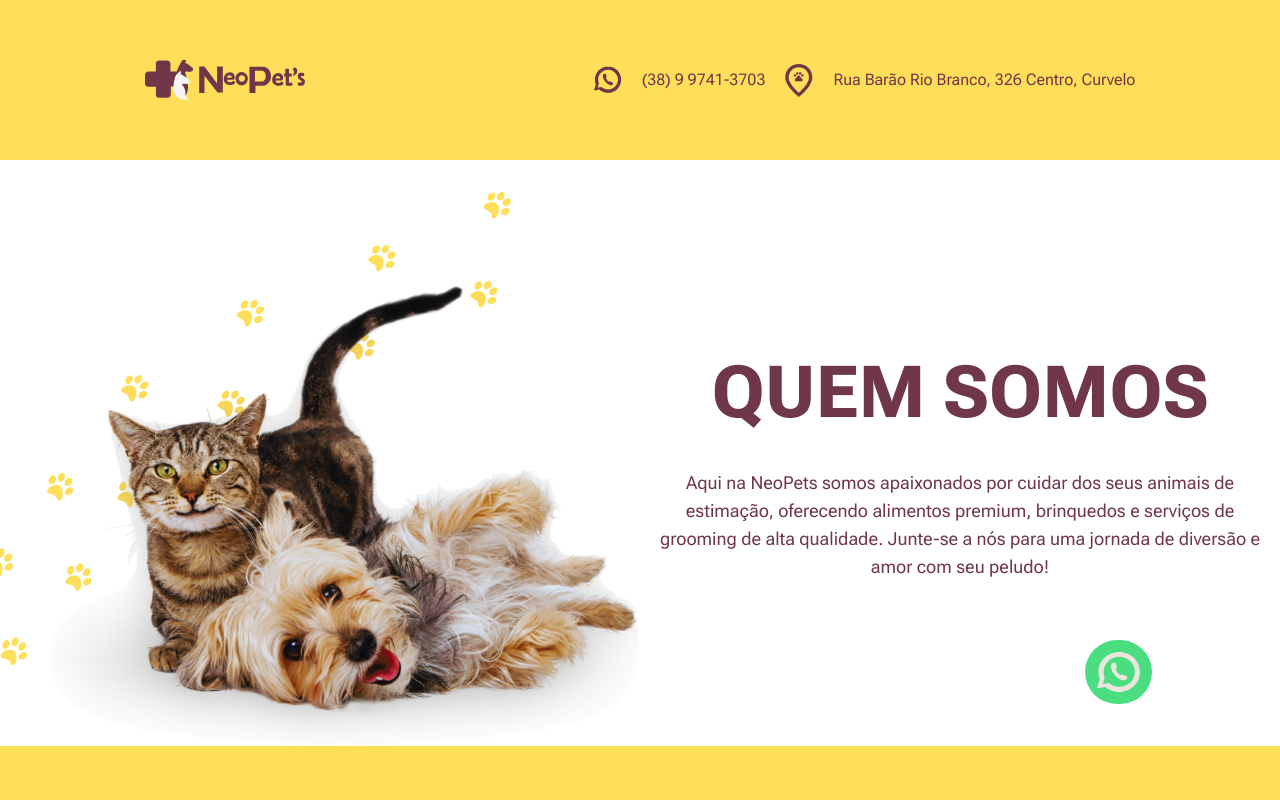
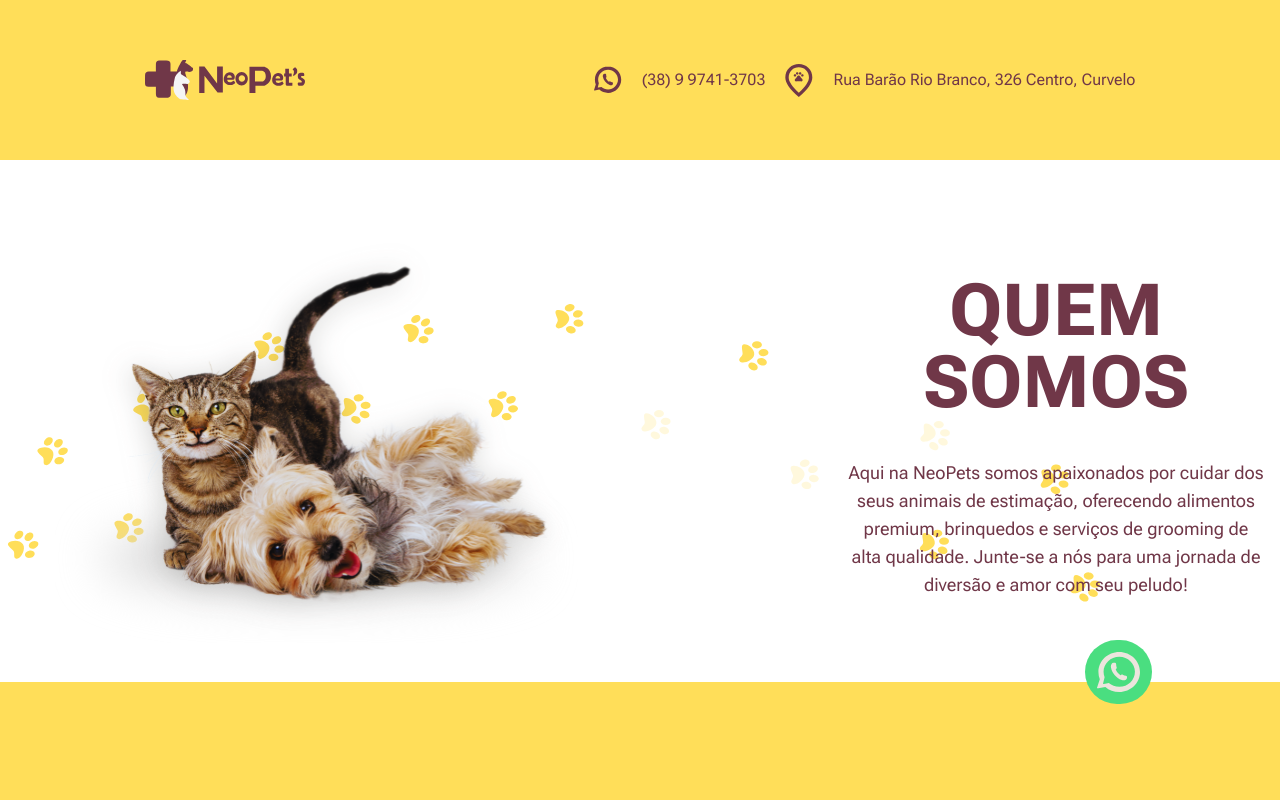
Before and after one commit to txusca/neopets-next, a Next.js app: page / in a window 1280 px wide. Shown: the top 800 px of the page. Built offline with nearby package versions, Linux system fonts and the light colour scheme.

Commit message:
fix mudanca de banner

```diff
--- a/src/components/QuemSomos.tsx
+++ b/src/components/QuemSomos.tsx
@@ -1,6 +1,7 @@
 import Image from 'next/image';
 
-import quemSomos from '/public/quem-somos-img.png';
+import bannerWeb from '/public/banner web.svg';
+import bannerMobile from '/public/mobile.svg';
 
 type QuemSomosProps = {
   className?: string;
@@ -8,13 +9,10 @@ type QuemSomosProps = {
 
 export default function QuemSomos(props: QuemSomosProps) {
   return (
-    <div className={`${props.className}`}>
-      <Image
-        src={quemSomos}
-        alt="Quem somos photo"
-        className="w-full md:w-1/2"
-      />
-      <div className="w-full md:w-1/2 p-4">
+    <div className={`${props.className} relative`}>
+      <Image className='md:inline hidden w-[90%] h-auto' src={bannerWeb} alt='Banner gatinho'/>
+      <Image className='inline md:hidden' src={bannerMobile} alt='Banner gatinho'/>
+      <div className="w-full md:w-1/2 p-4 xl:-ml-80 md:-ml-56">
         <h1 className="text-4xl md:text-7xl text-center text-mainColor font-extrabold pb-10">
           QUEM SOMOS
         </h1>
```
Also changed, not shown: public/banner web.svg (added), public/mobile.svg (added).
